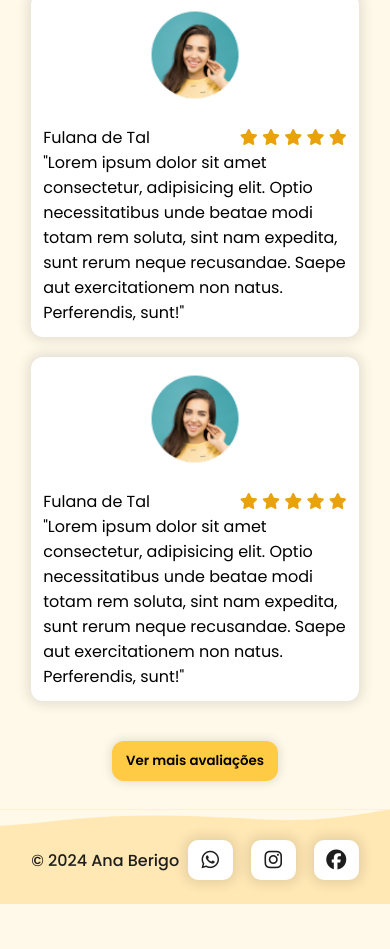
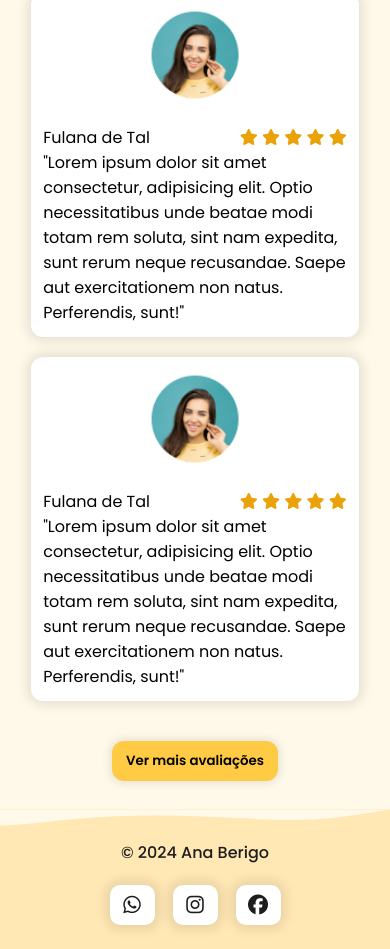
Before and after one commit to AnaBerigo/lading_page_restaurante, a plain HTML site: page index.html in a window 390 px wide. Shown: the part 3855-4804 px from the top of the page. Before the commit the page ends 4759 px from the top, so only its background shows below. Drawn offline with nearby package versions, Linux system fonts and the light colour scheme.

Commit message:
feat: footer responsiveness

```diff
--- a/src/styles/footer.css
+++ b/src/styles/footer.css
@@ -13,3 +13,10 @@ footer {
   color: #1d1d1d;
   font-weight: 500;
 }
+
+@media screen and (max-width: 600px) {
+  #footer_items {
+    flex-direction: column;
+    gap: 20px;
+  }
+}
```
